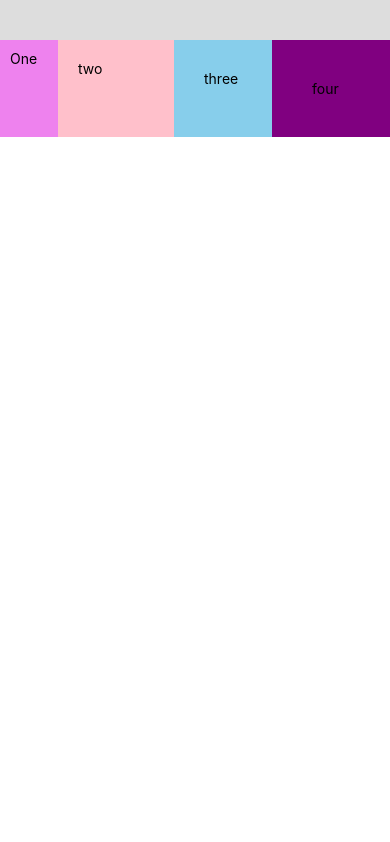
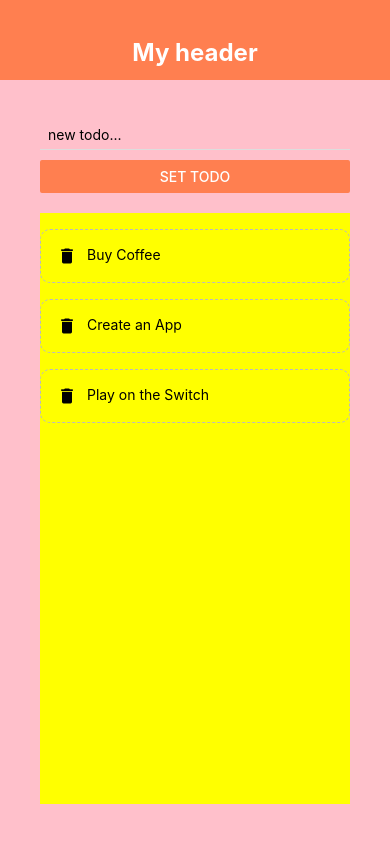
Before and after one commit to samreen32/React-Native-Course, a React Native app: screen / in a window 390 px wide. Built offline with nearby package versions, Linux system fonts and the light colour scheme.

Commit message:
React-Native-Expo-icons

```diff
--- a/App.js
+++ b/App.js
@@ -4,50 +4,50 @@ import { StyleSheet, View , FlatList, Alert } from 'react-native';    //reactnat
 import Header from './components/Header';
 import TodoItem from './components/TodoItem';
 import AddTodo from './components/AddTodo';
-import SandBoxOrFlexBox from './components/SandBoxOrFlexBox';
+//import SandBoxOrFlexBox from './components/SandBoxOrFlexBox';
 
 
 export default function App () {
 
-  // //For Mini Project
-  // const [todo, setTodo] = useState([
-  //   {text: 'Buy Coffee', key: '1'},
-  //   {text: 'Create an App', key: '2'},
-  //   {text: 'Play on the Switch', key: '3'}
-  // ]);
+  //For Mini Project
+  const [todo, setTodo] = useState([
+    {text: 'Buy Coffee', key: '1'},
+    {text: 'Create an App', key: '2'},
+    {text: 'Play on the Switch', key: '3'}
+  ]);
 
 
 
-  // //function for Mini Project
-  // const pressHandler = (key) => {
-  //   setTodo((prevTodo) => {
-  //     return prevTodo.filter(todo => todo.key != key );   //deleting todo list item by clicking on it.
-  //   });
-  // }
+  //function for Mini Project
+  const pressHandler = (key) => {
+    setTodo((prevTodo) => {
+      return prevTodo.filter(todo => todo.key != key );   //deleting todo list item by clicking on it.
+    });
+  }
 
 
 
-  // //function for Mini Project to submit the Todo form
-  // const submitTodoHandler =(text)=> {
+  //function for Mini Project to submit the Todo form
+  const submitTodoHandler =(text)=> {
 
-  //   if(text.length > 3) {      //check if user enter text less than 3 words, it would not add an item to todo list and will show alert.
-  //     setTodo ((prevTodo) => {
-  //       return [
-  //         {text : text, key: Math.random().toString()}, ...prevTodo]        //...prevTodo uses the seperate operator and it would separate the old array of setTodo and separate them it into this currrent array.
-  //     })
-  //   }
-  //   else {
-  //     Alert.alert('OOPS', 'Must enter more than 3 chars long word', [
-  //       {text: 'Understood', onPress: ()=>console.log("Alert Closed")}]
-  //     )  //alert arguments: alert title, description and an array which consists of diff objects.
-  //   }
+    if(text.length > 3) {      //check if user enter text less than 3 words, it would not add an item to todo list and will show alert.
+      setTodo ((prevTodo) => {
+        return [
+          {text : text, key: Math.random().toString()}, ...prevTodo]        //...prevTodo uses the seperate operator and it would separate the old array of setTodo and separate them it into this currrent array.
+      })
+    }
+    else {
+      Alert.alert('OOPS', 'Must enter more than 3 chars long word', [
+        {text: 'Understood', onPress: ()=>console.log("Alert Closed")}]
+      )  //alert arguments: alert title, description and an array which consists of diff objects.
+    }
 
-  // }
+  }
 
 
 
   return (
-    <SandBoxOrFlexBox />
+   // <SandBoxOrFlexBox />
     /* This would help to automatically close the keyboard when we done typing text. */
     // <TouchableWithoutFeedback onPress={()=>{
     //   Keyboard.dismiss();
@@ -55,54 +55,54 @@ export default function App () {
     //   }}
     // >
 
-      // <View style={styles.container}>
-      //   {/*............................ Mini Project ............................ */}
+      <View style={styles.container}>
+        {/*............................ Mini Project ............................ */}
 
-      //   {/* Header */}
-      //   <Header />
-      //   <View style={styles.content}>
-      //     {/* To Form */}
-      //     <AddTodo submitTodoHandler={submitTodoHandler}/>
-      //     <View style={styles.list}>
-      //         <FlatList data={todo}
-      //           renderItem={({ item }) => (
-      //             <TodoItem item={item} pressHandler={pressHandler}/>   //passing props
-      //           )}
-      //         />
-      //     </View>
-      //   </View>
+        {/* Header */}
+        <Header />
+        <View style={styles.content}>
+          {/* To Form */}
+          <AddTodo submitTodoHandler={submitTodoHandler}/>
+          <View style={styles.list}>
+              <FlatList data={todo}
+                renderItem={({ item }) => (
+                  <TodoItem item={item} pressHandler={pressHandler}/>   //passing props
+                )}
+              />
+          </View>
+        </View>
 
-      //   <StatusBar style="auto" />
-      // </View>
+        <StatusBar style="auto" />
+      </View>
     // </TouchableWithoutFeedback>
   );
 }
 
 
 
-// const styles = StyleSheet.create({      //Creating stylesheet
-//   container: {
-//     flex: 1,
-//     backgroundColor: '#fff',
-//   },
-//   item: {
-//     marginTop: 24,
-//     padding: 30,
-//     backgroundColor: 'pink',
-//     fontSize: 20,
-//     marginHorizontal: 20
-//   },
-//   content: {
-//     flex: 1,
-//     padding: 40,
-//     backgroundColor: 'pink',
-//   },
-//   list: {
-//     flex: 1,
-//     marginTop: 20,
-//     backgroundColor: 'yellow',
-//   }
-// });
+const styles = StyleSheet.create({      //Creating stylesheet
+  container: {
+    flex: 1,
+    backgroundColor: '#fff',
+  },
+  item: {
+    marginTop: 24,
+    padding: 30,
+    backgroundColor: 'pink',
+    fontSize: 20,
+    marginHorizontal: 20
+  },
+  content: {
+    flex: 1,
+    padding: 40,
+    backgroundColor: 'pink',
+  },
+  list: {
+    flex: 1,
+    marginTop: 20,
+    backgroundColor: 'yellow',
+  }
+});
 
 
 //React native does not support CSS, it emulate the idea of CSS e.g. cannot write class = "container" instead write 'style={styles.container}'
--- a/components/TodoItem.js
+++ b/components/TodoItem.js
@@ -1,12 +1,16 @@
 import React from 'react';
-import { StyleSheet, Text, TouchableOpacity } from 'react-native';  //'TouchableOpacity' for text to make touchable.
+import { StyleSheet, Text, TouchableOpacity, View } from 'react-native';  //'TouchableOpacity' for text to make touchable.
+import { MaterialIcons } from '@expo/vector-icons';     //from expo icons.
+
 
 export default function TodoItem ({ item, pressHandler }) {       //destructuring props from app.js.
 
-
   return (
     <TouchableOpacity onPress={() => pressHandler(item.key)}>
-        <Text style={styles.item}>{item.text}</Text>
+      <View style={styles.item}>
+        <MaterialIcons name="delete" size={20} color="black" />
+        <Text style={styles.itemText}>{item.text}</Text>
+      </View>
     </TouchableOpacity>
   )
 }
@@ -15,11 +19,15 @@ export default function TodoItem ({ item, pressHandler }) {       //destructurin
 
 const styles = StyleSheet.create({
   item: {
+      flexDirection: 'row',
       padding: 16,
       marginTop: 16,
       borderColor: '#bbb',
       borderWidth: 1,
       borderStyle: 'dashed',
       borderRadius: 10
+  },
+  itemText: {
+    marginLeft: 10,
   }
 });
```
Lines whose indentation alone changed are shown as unchanged.
